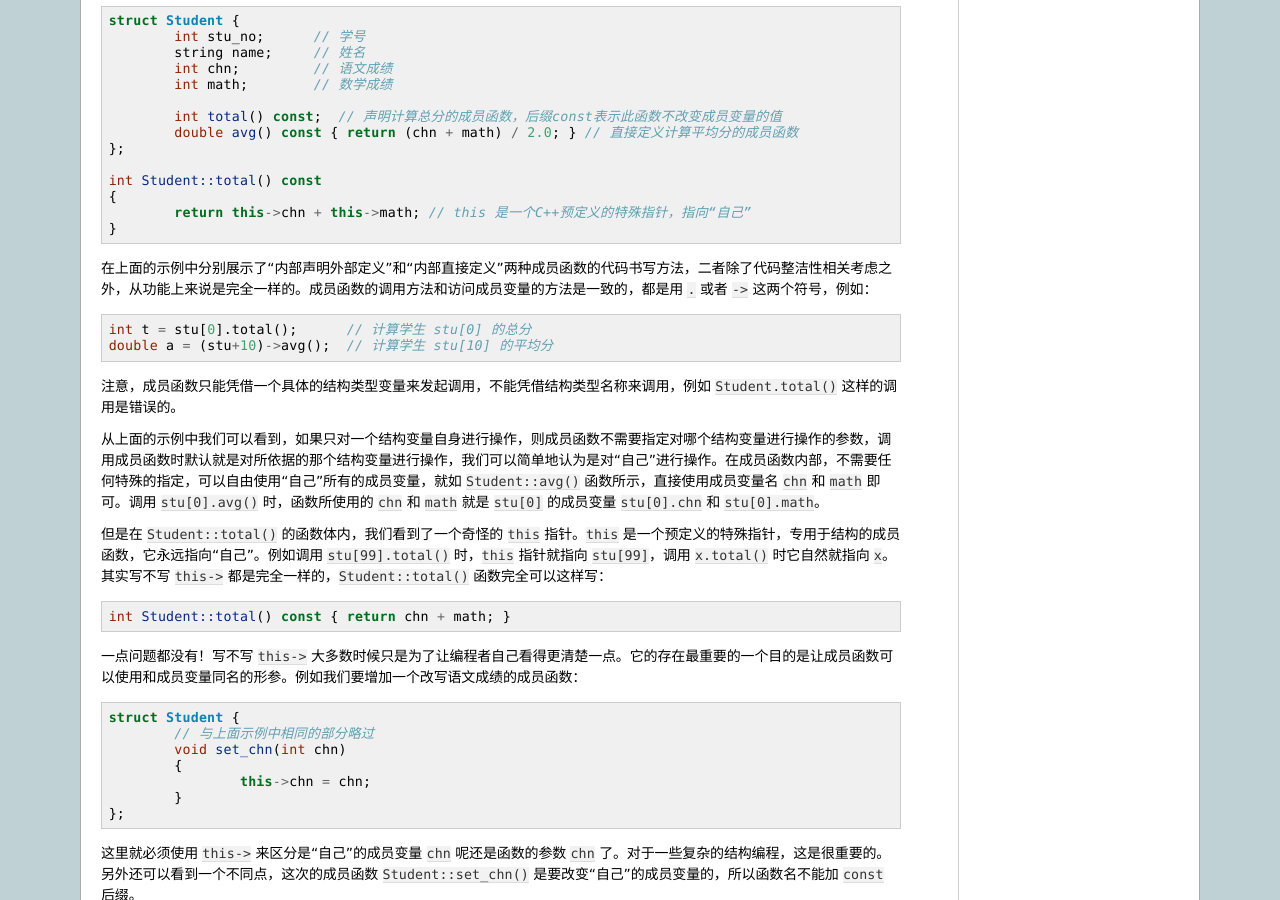
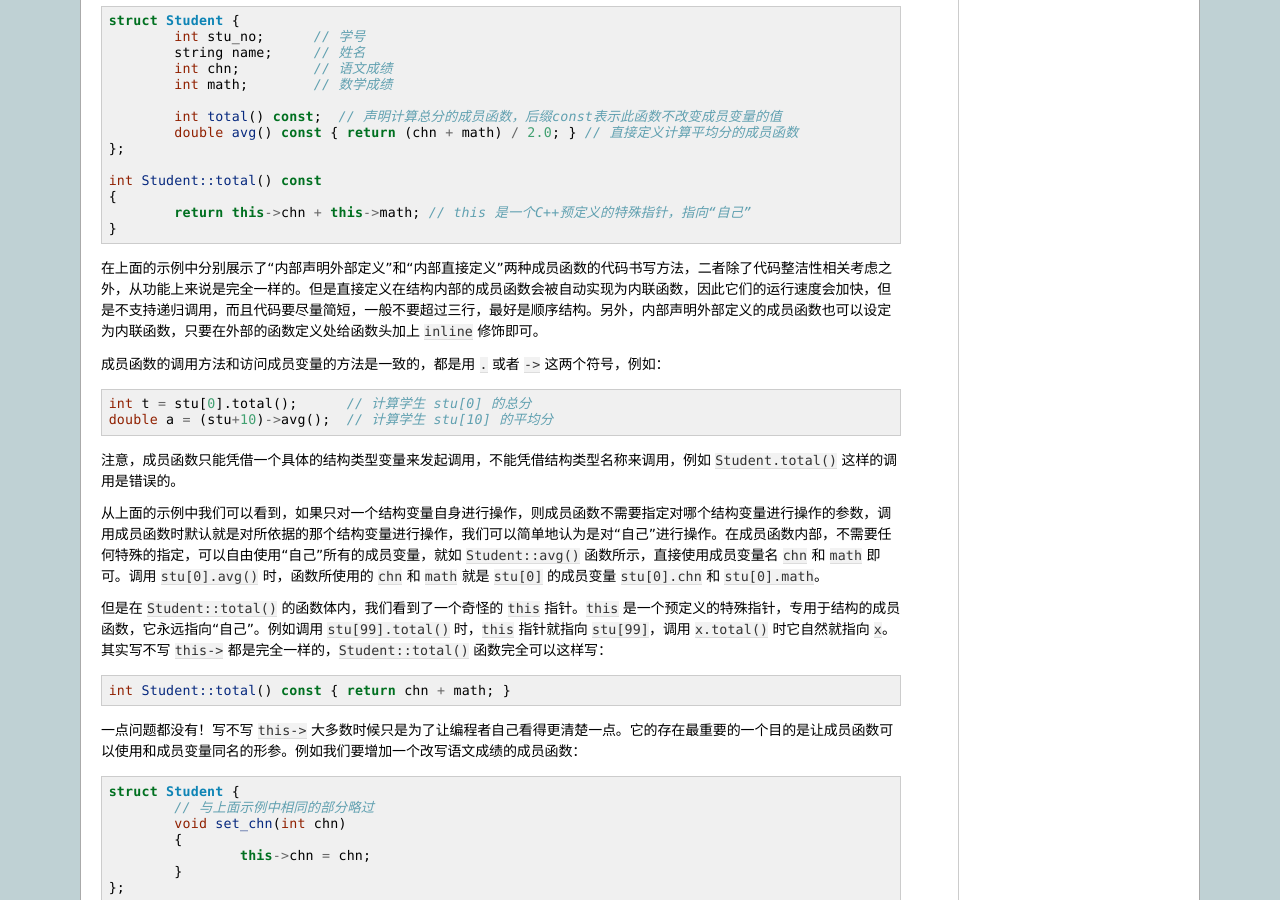
Before and after one commit to majorli/algo_guide, a Sphinx documentation site: the page built from source/ch02/sec05/256_cpp_sort.rst, in a window 1280 px wide and 900 px high, scrolled down 2955 px. Built offline with Sphinx 7.4.7, drawn with Linux system fonts in a browser that asks for light colours.

Commit message:
20200403_1346_bug_fixed

```diff
--- a/source/ch02/sec05/256_cpp_sort.rst
+++ b/source/ch02/sec05/256_cpp_sort.rst
@@ -133,7 +133,9 @@ C++不但完全继承了C语言的结构语法，而且为其增加了一个新
            return this->chn + this->math; // this 是一个C++预定义的特殊指针，指向“自己”
    }
 
-在上面的示例中分别展示了“内部声明外部定义”和“内部直接定义”两种成员函数的代码书写方法，二者除了代码整洁性相关考虑之外，从功能上来说是完全一样的。成员函数的调用方法和访问成员变量的方法是一致的，都是用 ``.`` 或者 ``->`` 这两个符号，例如：
+在上面的示例中分别展示了“内部声明外部定义”和“内部直接定义”两种成员函数的代码书写方法，二者除了代码整洁性相关考虑之外，从功能上来说是完全一样的。但是直接定义在结构内部的成员函数会被自动实现为内联函数，因此它们的运行速度会加快，但是不支持递归调用，而且代码要尽量简短，一般不要超过三行，最好是顺序结构。另外，内部声明外部定义的成员函数也可以设定为内联函数，只要在外部的函数定义处给函数头加上 ``inline`` 修饰即可。
+
+成员函数的调用方法和访问成员变量的方法是一致的，都是用 ``.`` 或者 ``->`` 这两个符号，例如：
 
 .. code-block:: c++
 
--- a/source/ch02/sec06/265_choosing.rst
+++ b/source/ch02/sec06/265_choosing.rst
@@ -116,7 +116,7 @@
 
 对于排列数 :math:`P_n^m`，若考虑 :math:`m` 是一个定值，:math:`n` 为数据规模。当 :math:`m=1` 时，排列数 :math:`P_n^1` 为线性 :math:`O(n)`；当 :math:`m=2` 时为 :math:`O(n^2)`，此后随着 :math:`m` 的不断增大，量级会迅速攀升，但只要 :math:`m` 还是一个定值，那么总是 :math:`m` 阶的多项式级别 :math:`O(n^m)`。但若 :math:`m` 随着 :math:`n` 同时增大，那么排列数的增长量级会直接超过指数级，:math:`m` 越接近 :math:`n` 就越趋向于阶乘级，而最恐怖的全排列 :math:`P_n^n` 就是 :math:`O(n!)` 阶乘级的。C++最大的内置整型数仅能容纳到 :math:`P_{20}^{20}`。
 
-组合数的量级要比排列数小很多，但仍很大。若考虑 :math:`m` 为定值，:math:`n` 为数据规模，鉴于组合数的对称性，取 :math:`k=\min\{m,n-m\}`，组合数 :math:`C_n^m` 的量级为 :math:`O(n^k)`，为 :math:`k` 阶多项式级别。但是如果 :math:`m` 随着 :math:`n` 的增大而增大，事情就会迅速失控，甚至比排列数的情况更糟糕，会接近于幂指数级别。极限状态为 :math:`m` 始终等于 :math:`\lfloor{n\over2}\rfloor`，那就确确实实的成为了 :math:`O(n^{\lfloor{n\over2}\rfloor})`，恐怖的幂指数级别。C++最大的内置整型数仅能容纳到 :math:`C_{62}^{31}`。
+组合数的量级要比排列数小很多，但仍很大。若考虑 :math:`m` 为定值，:math:`n` 为数据规模，考虑对称性，令 :math:`k=\min\{m,n-m\}`，:math:`C_n^m` 的量级为 :math:`O(n^k)`，是 :math:`k` 阶多项式级别。但是如果 :math:`m` 随着 :math:`n` 的增大而增大，事情就会迅速失控，甚至比排列数的情况更糟糕，会接近于幂指数级别。极限状态为 :math:`m` 始终等于 :math:`\lfloor{n\over2}\rfloor`，那就确确实实的成为了 :math:`O(n^{\lfloor{n\over2}\rfloor})`，恐怖的幂指数级别。C++最大的内置整型数仅能容纳到 :math:`C_{62}^{31}`。
 
 所以在选择排列组合生成算法时必须要注意数据规模，稍大一点的数据规模马上会让循环生成模式成为mission impossible，这种时候最好改成迭代模式，并且要事先妥善确定好迭代方案，包括迭代起点和迭代方向。这些选择是至关重要的。
 
```
